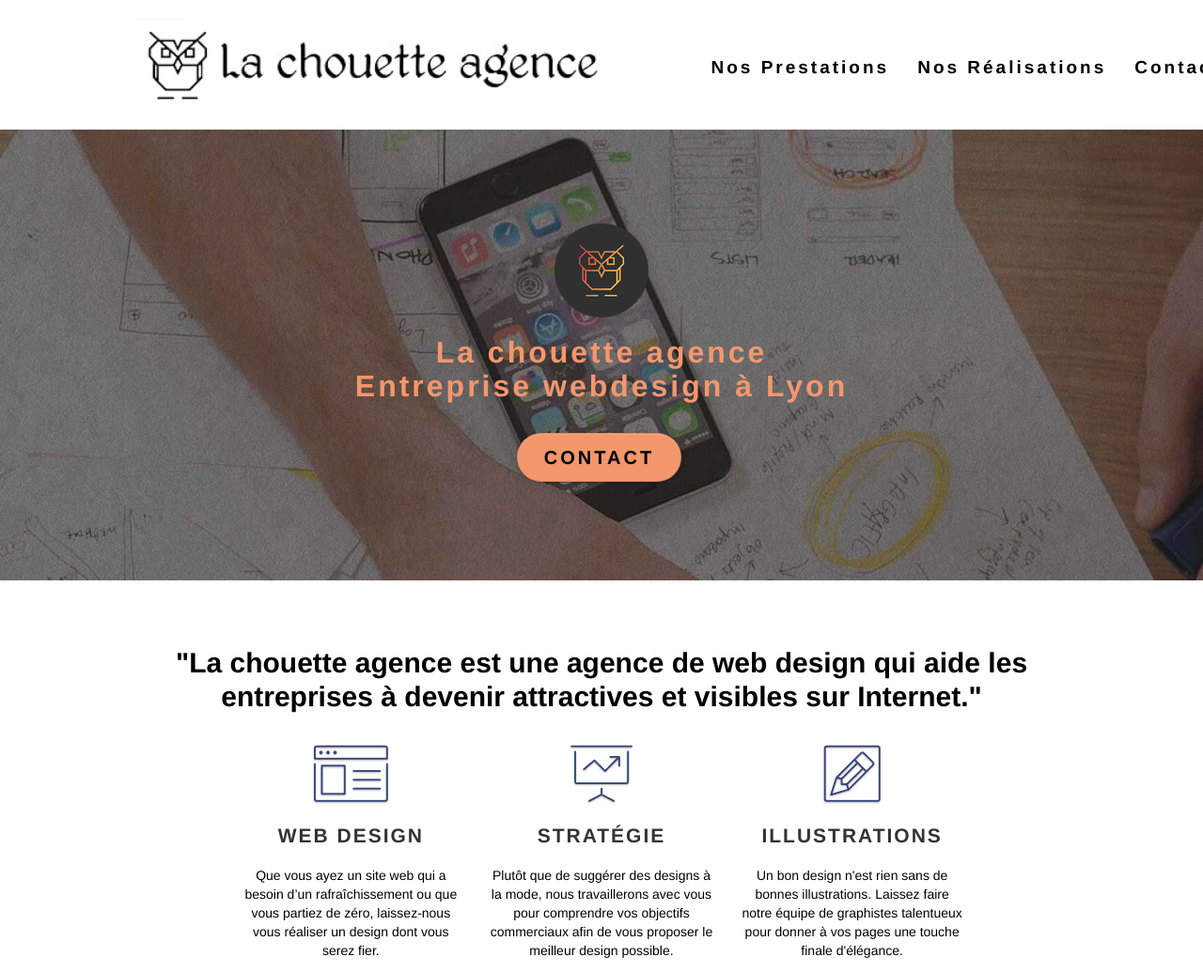
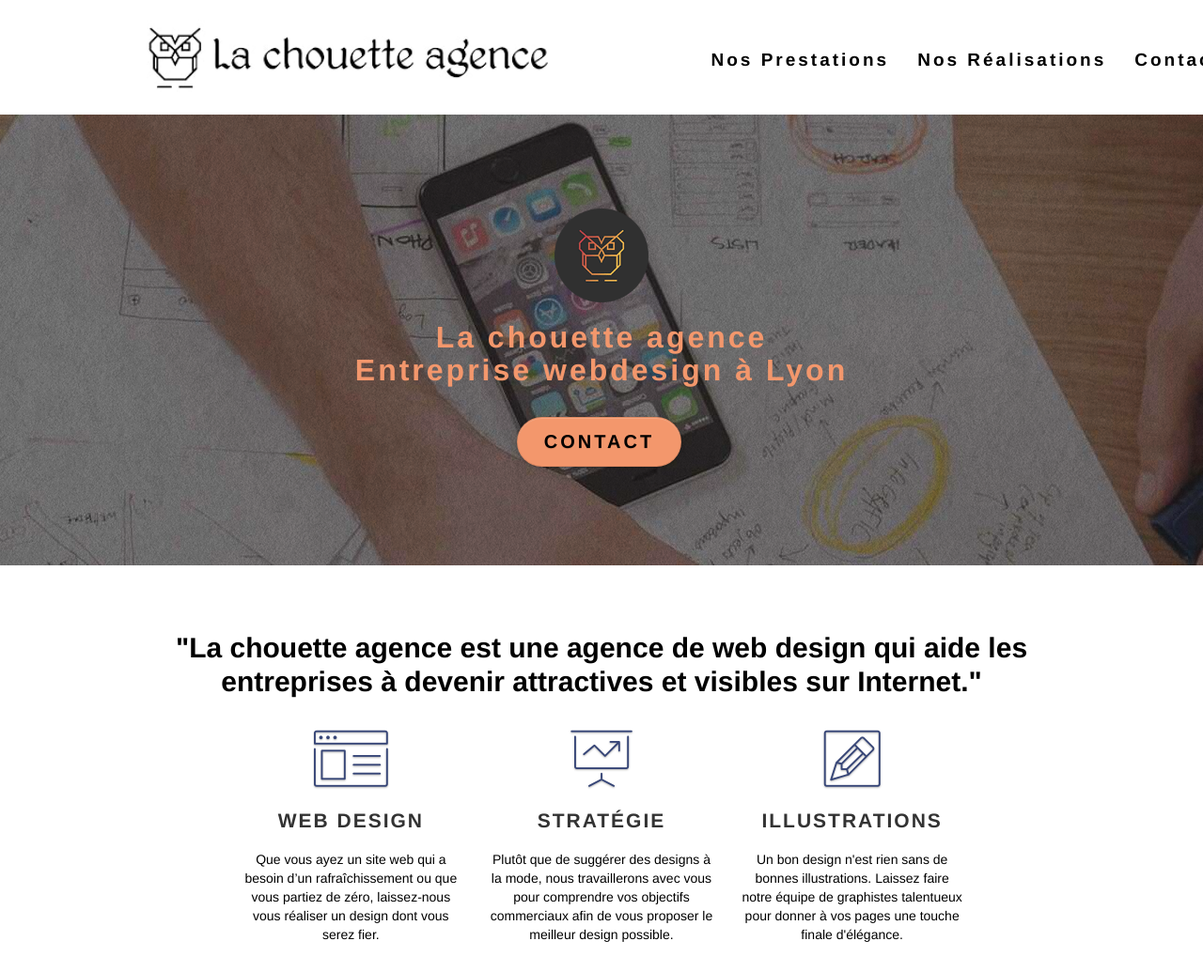
Before and after one commit to C-SAGA/PROJET-4-SITE-FINAL, a plain HTML site: page index.html in a window 1280 px wide. Shown: the top 1035 px of the page at 94% size. Drawn offline with Linux system fonts and the light colour scheme.

Commit message:
structuration html

```diff
--- a/index.html
+++ b/index.html
@@ -35,20 +35,22 @@
 <div class="page-container">
 
 <!-- bloc-0 -->
+<header>
 <div class="bloc bgc-white l-bloc " id="bloc-0">
 	<div class="container bloc-sm">
 
-
+		<nav class="navbar row">
+			<img src="img/la-chouette-agence.jpg" alt="web design Lyon logo agence web meilleure agence" height="80"></a>
 			<div class="navbar-header">
-				<div class="keywords" style="color:#cccccc;font-size:1px;">Agence web à Lyon, stratégie web, web design, illustrations, design de site web, site web, web, internet, site internet, site</div>
-					<a class="navbar-brand" href="index.html">
-					<img src="img/la-chouette-agence.jpg" alt="web design Lyon logo agence web meilleure agence" height="90"></a>
-
+				<a class="navbar-brand" aria-label"Accueil" href="index.html" title="Retour à l'Accueil"></a>
 				<button id="nav-toggle" type="button" class="ui-navbar-toggle navbar-toggle" data-toggle="collapse" data-target=".navbar-1">
-					<span class="sr-only">Toggle navigation</span><span class="icon-bar"></span><span class="icon-bar"></span><span class="icon-bar"></span>
+					<span class="sr-only">Toggle navigation</span>
+					<span class="icon-bar"></span>
+					<span class="icon-bar"></span>
+					<span class="icon-bar"></span>
 				</button>
 			</div>
-		<nav class="navbar row">
+
 			<div class="collapse navbar-collapse navbar-1 special-dropdown-nav">
 				<ul class="site-navigation nav navbar-nav">
 					<li>
@@ -65,6 +67,7 @@
 		</nav>
 	</div>
 </div>
+</header>
 <!-- bloc-0 END -->
 
 <!-- bloc-1-presentation -->
```
Also changed, not shown: 1 other file.
